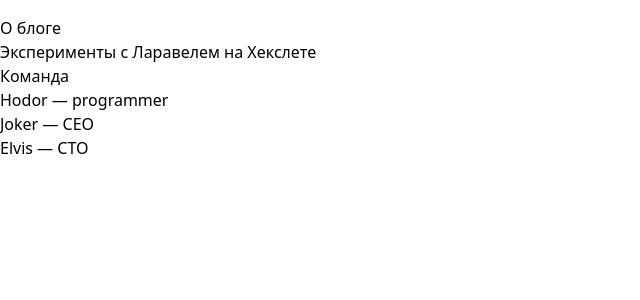
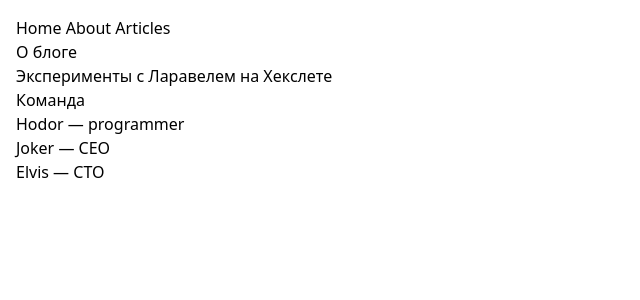
Before and after one commit to arnautovd/hexlet-laravel-blog, a Laravel app: page /about in a window 1280 px wide. Shown: the top 300 px of the page, without its empty margins (0-640 px from the left). Run offline with Laravel 12, Linux system fonts and the light colour scheme; style sheets or scripts are compiled from the project's sources.

Commit message:
Layout: add navigation and yield header/content in marked block

```diff
--- a/resources/views/layouts/app.blade.php
+++ b/resources/views/layouts/app.blade.php
@@ -9,11 +9,16 @@
         @vite(['resources/css/app.css', 'resources/js/app.js'])
     </head>
     <body>
-        <div class="container mt-4">
+        <div class="container mx-auto mt-4 px-4">
+            <a href="/">Home</a>
+            <a href="/about">About</a>
+            <a href="/articles">Articles</a>
+            <!-- BEGIN (write your solution here) -->
             <h1>@yield('header')</h1>
             <div>
                 @yield('content')
             </div>
+            <!-- END -->
         </div>
     </body>
 </html>
```
